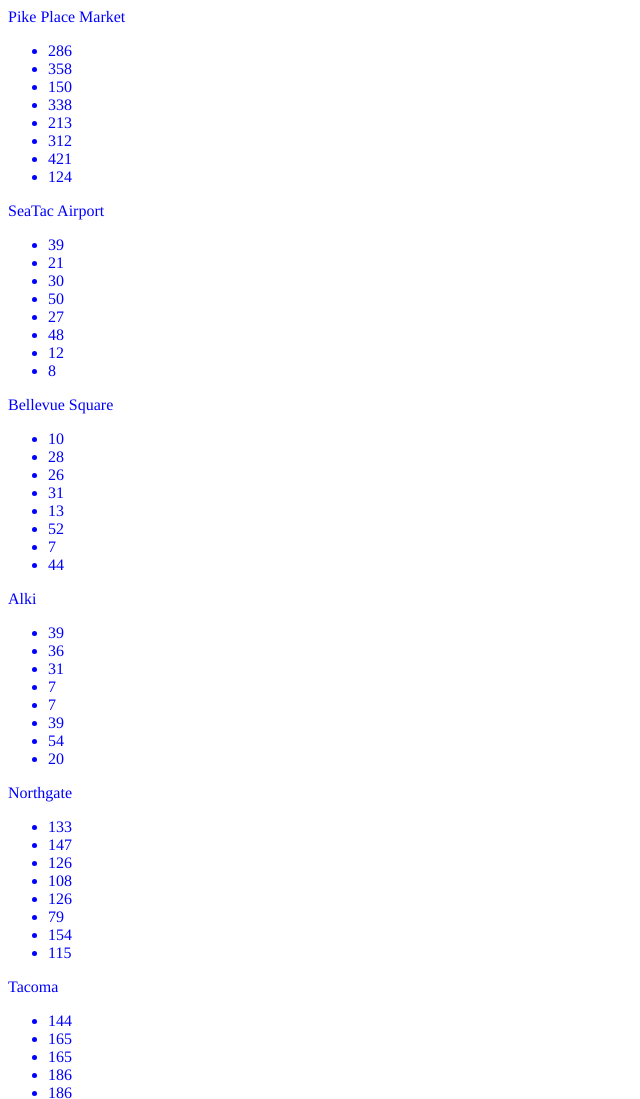
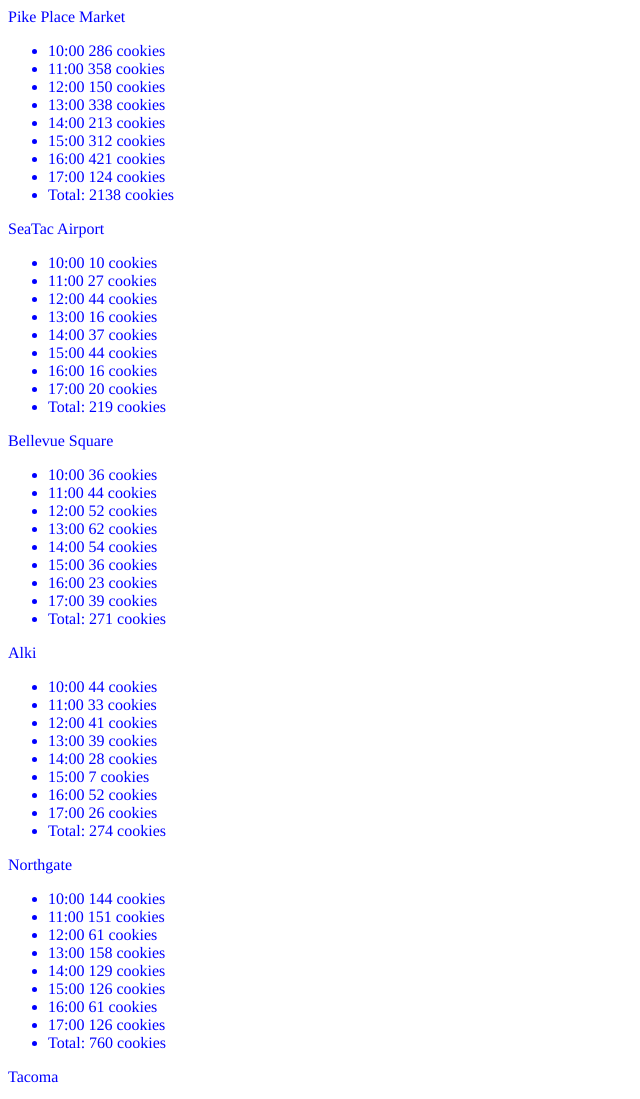
Before and after one commit to carolynworldwide/cookie-stand, a plain HTML site: page index.html in a window 1280 px wide. Shown: the top 1099 px of the page, without its empty margins (0-640 px from the left). Drawn offline with Linux system fonts and the light colour scheme.

Commit message:
style updates

```diff
--- a/app.js
+++ b/app.js
@@ -25,18 +25,24 @@
   };
   this.makeUL = function() {
     this.totalCookiesDay();
+     // connect the list to the HTML; this is where your list will appear
+    var awesomeList = document.getElementById(this.domName);
+
     for(var i = 0; i < this.cookiesByHourList.length; i++) {
-        // connect the list to the HTML; this is where your list will appear
-        var awesomeList = document.getElementById(this.domName);
-        // Create the list item:
+         // Create the list item:
         var item = document.createElement('li');
         // Set its contents:
-        item.appendChild(document.createTextNode(this.cookiesByHourList[i]));
+        item.appendChild(document.createTextNode((i+10) + ':00 ' + this.cookiesByHourList[i] + ' cookies'));
         // Add it to the list:
         awesomeList.appendChild(item);
-    // Finally, return the constructed list:
-    }
-    return awesomeList;
+   }
+        var item = document.createElement('li');
+
+        item.appendChild(document.createTextNode('Total: ' + this.totalCookiesDay() + ' cookies'));
+
+        awesomeList.appendChild(item);
+
+        return awesomeList;
   };
 };
 
```
Also changed, not shown: style-guide.html (+2 -2 lines).
